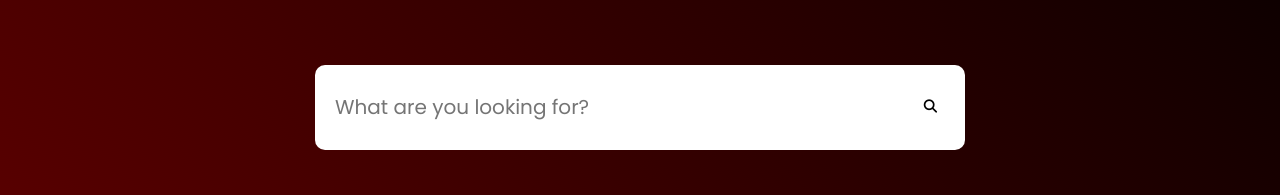
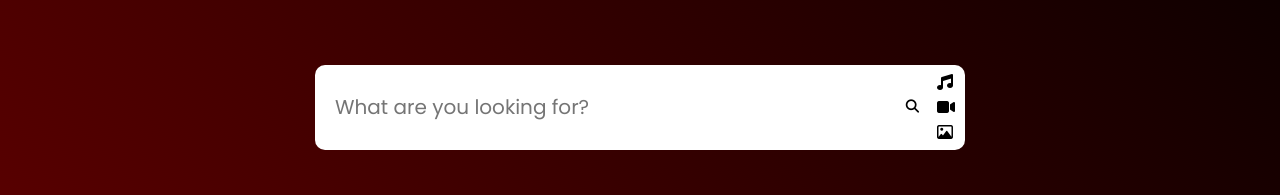
Before and after one commit to CJR85/animated-searchbox, a plain HTML site: page index.html in a window 1280 px wide. Shown: the part 293-488 px from the top of the page. Drawn offline with Linux system fonts and the light colour scheme.

Commit message:
Create slider div, add fontawesome icons

```diff
--- a/index.html
+++ b/index.html
@@ -23,6 +23,12 @@
         <button type="submit">
           <i class="fa-solid fa-magnifying-glass"></i>
         </button>
+
+        <div class="slider">
+          <div><i class="fa-solid fa-music"></i></div>
+          <div><i class="fa-solid fa-video"></i></div>
+          <div><i class="fa-regular fa-image"></i></div>
+        </div>
       </form>
     </div>
   </body>
```
